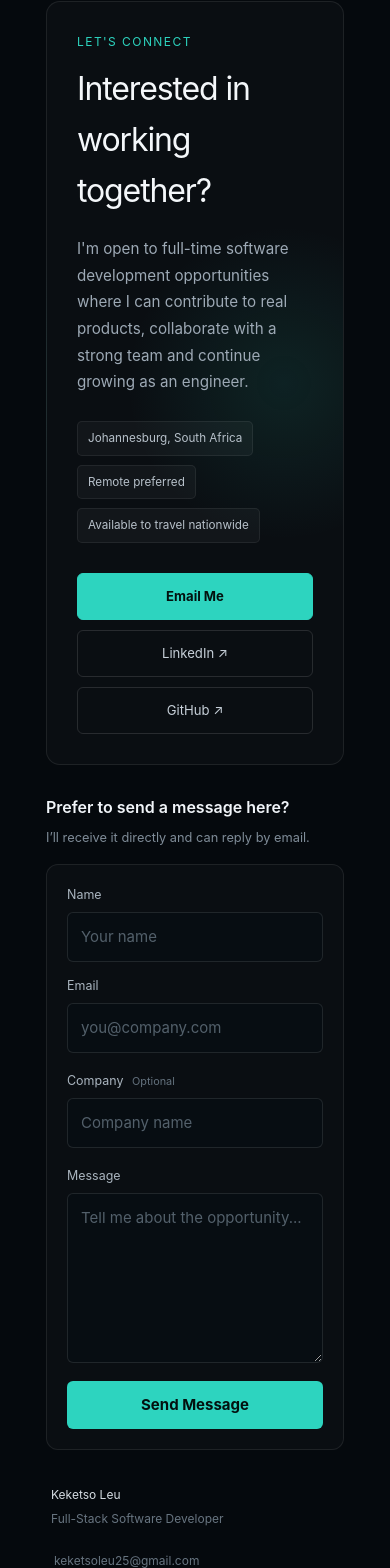
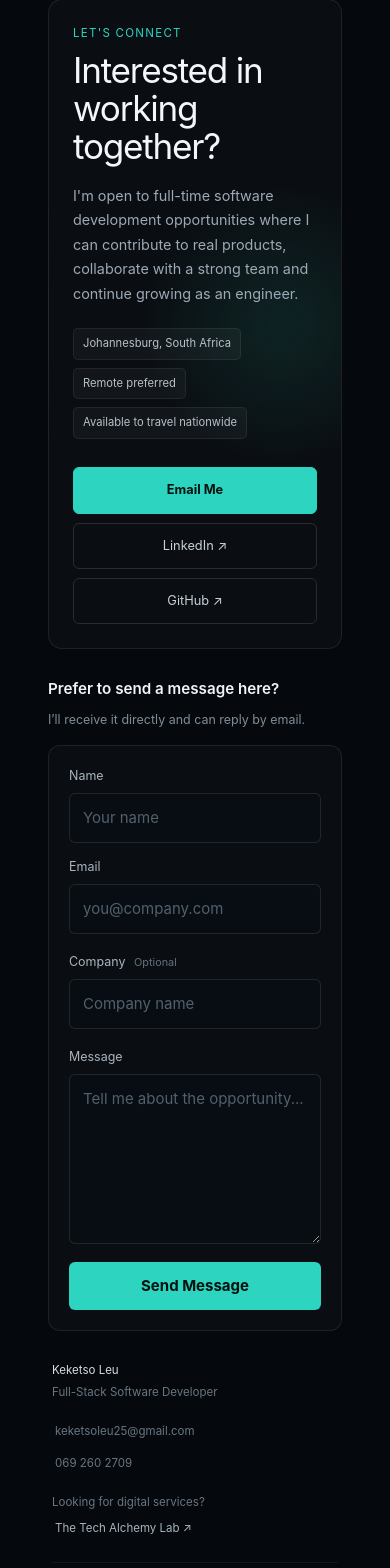
Before and after one commit to keketsoleu25/recruiter-magnet, a Vue app: page / in a window 390 px wide. Shown: the part 5983-7551 px from the top of the page. Built offline with nearby package versions, Linux system fonts and the light colour scheme; the HTML template or start-up script is replaced by a standard one.

Commit message:
style: optimize contact section responsively

```diff
--- a/src/components/ContactSection.vue
+++ b/src/components/ContactSection.vue
@@ -1,9 +1,9 @@
 <script setup lang="ts">
 import ContactForm from './ContactForm.vue'
+
 /*
  * ContactSection
- * Final recruiter conversion point.
- * Uses direct contact actions instead of a client-style project enquiry form.
+ * Final recruiter conversion point with direct contact actions and a form.
  */
 
 const currentYear = new Date().getFullYear()
@@ -31,12 +31,7 @@ const currentYear = new Date().getFullYear()
       </div>
 
       <div class="contact-actions">
-        <a
-          class="primary"
-          href="mailto:keketsoleu25@gmail.com"
-        >
-          Email Me
-        </a>
+        <a class="primary" href="mailto:keketsoleu25@gmail.com">Email Me</a>
 
         <a
           href="https://www.linkedin.com/in/keketso-leu"
@@ -56,11 +51,6 @@ const currentYear = new Date().getFullYear()
       </div>
     </div>
 
-
-    <!--
-      Recruiter contact form.
-      Kept separate from the quick email / LinkedIn / GitHub actions above.
-    -->
     <div class="form-wrapper">
       <div class="form-heading">
         <p>Prefer to send a message here?</p>
@@ -70,22 +60,15 @@ const currentYear = new Date().getFullYear()
       <ContactForm />
     </div>
 
-
-
     <footer class="footer">
-      <div>
+      <div class="footer-identity">
         <strong>Keketso Leu</strong>
         <span>Full-Stack Software Developer</span>
       </div>
 
       <div class="footer-contact">
-        <a href="mailto:keketsoleu25@gmail.com">
-          keketsoleu25@gmail.com
-        </a>
-
-        <a href="tel:+27692602709">
-          069 260 2709
-        </a>
+        <a href="mailto:keketsoleu25@gmail.com">keketsoleu25@gmail.com</a>
+        <a href="tel:+27692602709">069 260 2709</a>
       </div>
 
       <div class="footer-business">
@@ -100,101 +83,95 @@ const currentYear = new Date().getFullYear()
         </a>
       </div>
 
-      <p class="copyright">
-        © {{ currentYear }} Keketso Leu
-      </p>
+      <p class="copyright">© {{ currentYear }} Keketso Leu</p>
     </footer>
   </section>
 </template>
 
 <style scoped>
 .contact-section {
-  width: min(1180px, calc(100% - 40px));
-  margin: 0 auto;
-  padding: 20px 0 35px;
+  width: 100%;
+  max-width: 1180px;
+  margin-inline: auto;
+  padding: 18px 16px 30px;
 }
 
 .contact-card {
   display: grid;
-  grid-template-columns: 1.5fr 0.5fr;
-  gap: 50px;
-
-  padding: clamp(30px, 5vw, 55px);
+  grid-template-columns: minmax(0, 1fr);
+  gap: 28px;
+  padding: 24px;
 
   background:
-    radial-gradient(
-      circle at 80% 50%,
-      rgba(45, 212, 191, 0.1),
-      transparent 35%
-    ),
+    radial-gradient(circle at 80% 50%, rgba(45, 212, 191, 0.1), transparent 35%),
     rgba(255, 255, 255, 0.025);
-
   border: 1px solid rgba(255, 255, 255, 0.08);
   border-radius: 14px;
 }
 
+.contact-copy {
+  min-width: 0;
+}
+
 .eyebrow {
-  margin: 0 0 12px;
-
+  margin: 0 0 10px;
   color: #2dd4bf;
-  font-size: 0.75rem;
+  font-size: 0.72rem;
   text-transform: uppercase;
-  letter-spacing: 0.12em;
+  letter-spacing: 0.11em;
 }
 
 h2 {
   margin: 0;
-
   color: #f4f7fa;
-  font-size: clamp(2rem, 5vw, 3.2rem);
+  font-size: clamp(1.85rem, 9vw, 3.2rem);
+  line-height: 1.08;
   letter-spacing: -0.035em;
+  overflow-wrap: anywhere;
 }
 
 .intro {
   max-width: 680px;
-  margin: 20px 0 0;
-
+  margin: 18px 0 0;
   color: #9da9b5;
-  font-size: 0.95rem;
-  line-height: 1.75;
+  font-size: 0.9rem;
+  line-height: 1.7;
 }
 
 .availability {
   display: flex;
   flex-wrap: wrap;
-  gap: 9px;
-
-  margin-top: 25px;
+  gap: 8px;
+  margin-top: 22px;
 }
 
 .availability span {
-  padding: 7px 10px;
+  max-width: 100%;
+  padding: 7px 9px;
 
   color: #b7c1ca;
   background: rgba(255, 255, 255, 0.035);
   border: 1px solid rgba(255, 255, 255, 0.07);
   border-radius: 5px;
-
-  font-size: 0.73rem;
+  font-size: 0.7rem;
+  line-height: 1.4;
 }
 
 .contact-actions {
-  display: flex;
-  flex-direction: column;
-  justify-content: center;
-  gap: 10px;
+  display: grid;
+  grid-template-columns: 1fr;
+  gap: 9px;
 }
 
 .contact-actions a {
-  padding: 12px 18px;
-
+  width: 100%;
+  padding: 12px 16px;
   text-align: center;
 
   color: #c7d0d9;
   border: 1px solid rgba(255, 255, 255, 0.12);
   border-radius: 6px;
-
-  font-size: 0.82rem;
+  font-size: 0.8rem;
 
   transition:
     border-color 160ms ease,
@@ -217,16 +194,37 @@ h2 {
   color: #03110f;
 }
 
+.form-wrapper {
+  width: 100%;
+  max-width: 820px;
+  margin: 28px auto 0;
+}
+
+.form-heading {
+  margin-bottom: 14px;
+}
+
+.form-heading p {
+  margin: 0 0 5px;
+  color: #f1f5f9;
+  font-size: 0.95rem;
+  font-weight: 600;
+}
+
+.form-heading span {
+  color: #7f8c98;
+  font-size: 0.78rem;
+  line-height: 1.5;
+}
+
 .footer {
   display: grid;
-  grid-template-columns: 1fr auto auto;
-  align-items: center;
-  gap: 35px;
-
-  padding: 35px 5px 0;
+  grid-template-columns: minmax(0, 1fr);
+  gap: 18px;
+  padding: 30px 4px 0;
 
   color: #687581;
-  font-size: 0.75rem;
+  font-size: 0.72rem;
 }
 
 .footer strong,
@@ -241,16 +239,18 @@ h2 {
 
 .footer-contact {
   display: flex;
-  gap: 20px;
+  flex-direction: column;
+  gap: 7px;
+}
+
+.footer-contact a,
+.footer-business a {
+  overflow-wrap: anywhere;
 }
 
 .footer-contact a:hover,
 .footer-business a:hover {
   color: #2dd4bf;
-}
-
-.footer-business {
-  text-align: right;
 }
 
 .footer-business a {
@@ -260,59 +260,69 @@ h2 {
 }
 
 .copyright {
-  grid-column: 1 / -1;
-
-  margin: 5px 0 0;
-  padding-top: 18px;
-
+  margin: 4px 0 0;
+  padding-top: 16px;
   border-top: 1px solid rgba(255, 255, 255, 0.06);
 }
 
-.form-wrapper {
-  max-width: 820px;
-  margin: 30px auto 0;
-}
+@media (min-width: 640px) {
+  .contact-section {
+    padding-inline: 20px;
+  }
 
-.form-heading {
-  margin-bottom: 15px;
-}
+  .contact-card {
+    padding: 32px;
+  }
 
-.form-heading p {
-  margin: 0 0 5px;
-  color: #f1f5f9;
-  font-size: 1rem;
-  font-weight: 600;
-}
-
-.form-heading span {
-  color: #7f8c98;
-  font-size: 0.8rem;
-}
-
-@media (max-width: 760px) {
-  .contact-card {
-    grid-template-columns: 1fr;
-    gap: 30px;
+  .contact-actions {
+    grid-template-columns: repeat(3, 1fr);
   }
 
   .footer {
+    grid-template-columns: 1fr 1fr;
+  }
+
+  .copyright {
+    grid-column: 1 / -1;
+  }
+}
+
+@media (min-width: 768px) {
+  .contact-section {
+    padding: 20px 24px 35px;
+  }
+
+  .contact-card {
+    grid-template-columns: minmax(0, 1.5fr) minmax(180px, 0.5fr);
+    align-items: center;
+    gap: 42px;
+    padding: clamp(34px, 5vw, 55px);
+  }
+
+  .contact-actions {
     grid-template-columns: 1fr;
-    gap: 20px;
+  }
+
+  .footer {
+    grid-template-columns: minmax(0, 1fr) auto auto;
+    align-items: center;
+    gap: 28px;
   }
 
   .footer-contact {
-    flex-direction: column;
-    gap: 7px;
+    flex-direction: row;
+    flex-wrap: wrap;
+    gap: 16px;
   }
 
   .footer-business {
-    text-align: left;
+    text-align: right;
   }
 }
 
-@media (max-width: 520px) {
+@media (min-width: 1228px) {
   .contact-section {
-    width: min(100% - 28px, 1180px);
+    padding-inline: 0;
   }
 }
 </style>
```
